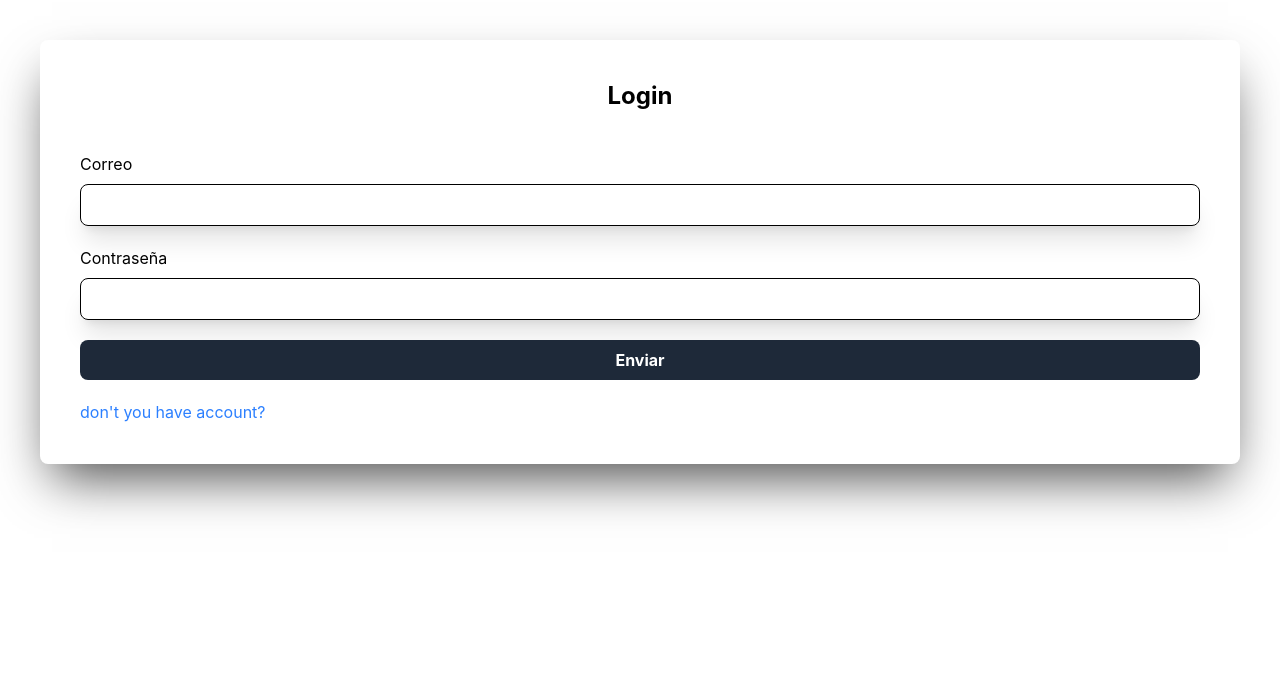
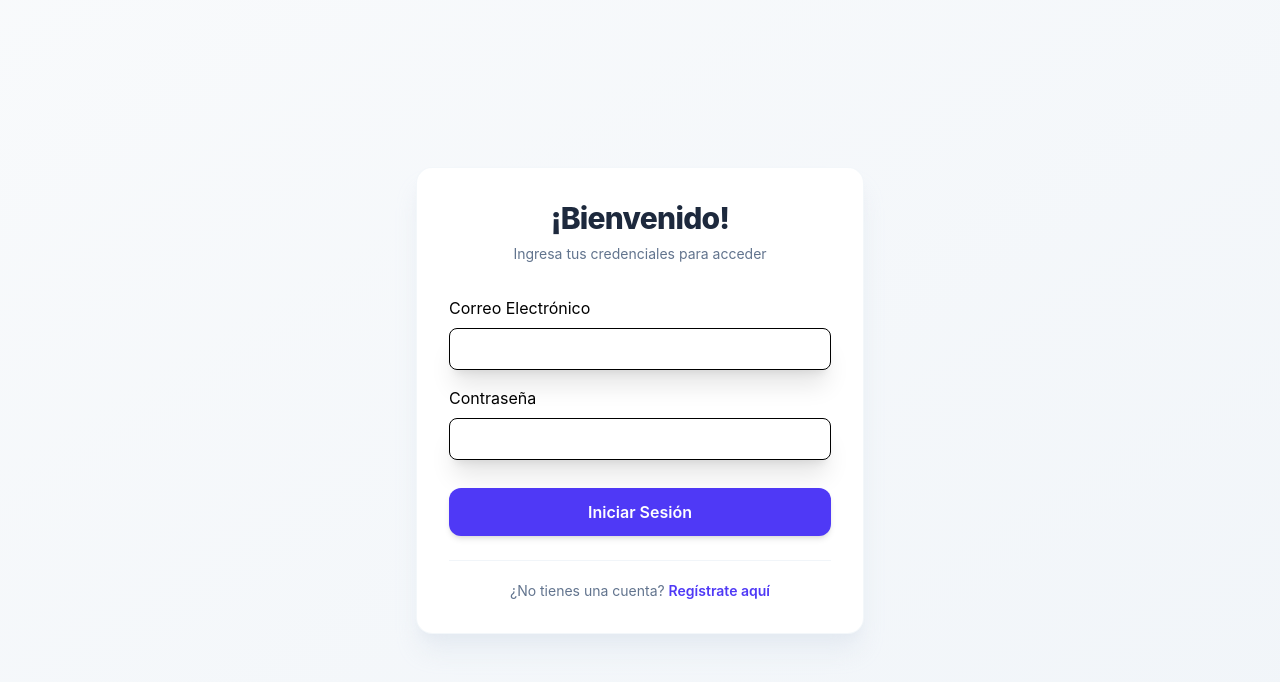
Before and after one commit to and1ru/restaurante-front, a React (Vite) app: page /login in a window 1280 px wide. Shown: the top 682 px of the page. Built offline with nearby package versions, Linux system fonts and the light colour scheme.

Commit message:
se mejoraron los estilos del login

```diff
--- a/src/components/login-form-component.tsx
+++ b/src/components/login-form-component.tsx
@@ -3,29 +3,50 @@ import { Input } from "./input-component";
 import { zodResolver } from "@hookform/resolvers/zod";
 import { loginSchema, type loginType } from "../schemas/login";
 import { useForm, type SubmitHandler } from "react-hook-form";
-import { style } from "../helper/style";
+
+// Clases sugeridas en caso de que quieras actualizar tu archivo ../helper/style
+const formClass = "flex flex-col gap-5";
+const buttonClass = "w-full py-3 px-4 bg-indigo-600 hover:bg-indigo-700 text-white font-semibold rounded-xl shadow-md hover:shadow-indigo-100 transition-all duration-200 active:scale-[0.99] mt-2 cursor-pointer";
 
 export const LoginForm = () => {
-    const navegar = useNavigate()
+  const navegar = useNavigate();
 
-    const {control, handleSubmit, formState: {errors}} = useForm<loginType>({
+  const { control, handleSubmit, formState: { errors } } = useForm<loginType>({
     defaultValues: {
       email: "",
       password: ""
     },
     mode: "onBlur",
     resolver: zodResolver(loginSchema)
-    })
+  });
 
-    const handleForm:SubmitHandler<loginType> = (data) => {
-        console.log(data)
-        navegar("/private/dashboard", {replace:true})
-    }
+  const handleForm: SubmitHandler<loginType> = (data) => {
+    console.log(data);
+    navegar("/private/dashboard", { replace: true });
+  };
+
   return (
-        <form onSubmit={handleSubmit(handleForm)} className={style.form}>
-            <Input control={control} label="Correo" name="email" type="text" error={errors.email}/>
-            <Input control={control} label="Contraseña" name="password" type="password" error={errors.password}/>
-            <button className={style.button}>Enviar</button>
+    <form onSubmit={handleSubmit(handleForm)} className={formClass}>
+      <div className="space-y-4">
+        <Input
+          control={control}
+          label="Correo Electrónico"
+          name="email"
+          type="text"
+          error={errors.email}
+        />
+        <Input
+          control={control}
+          label="Contraseña"
+          name="password"
+          type="password"
+          error={errors.password}
+        />
+      </div>
+
+      <button type="submit" className={buttonClass}>
+        Iniciar Sesión
+      </button>
     </form>
   );
 };
--- a/src/page/login-page.tsx
+++ b/src/page/login-page.tsx
@@ -3,12 +3,39 @@ import { LoginForm } from "../components/login-form-component";
 
 export const LoginPage = () => {
   return (
-    <main className="p-10">
-        <div className="p-10 shadow-2xl rounded-lg shadow-black/70">
-            <h1 className="text-center text-2xl font-bold mb-10">Login</h1>
-            <LoginForm/>
-            <Link to="/register" className="text-blue-500 cursor-pointer" >don't you have account?</Link>
+    // Centramos todo en pantalla completa con flex, items-center y justify-center
+    <main className="flex min-h-screen items-center justify-center bg-linear-to-br from-slate-50 to-slate-100 p-4">
+
+      {/* Tarjeta de Login optimizada con ancho máximo y sombra suave */}
+      <div className="w-full max-w-md bg-white p-8 rounded-2xl shadow-xl shadow-slate-200/80 border border-slate-100/80 flex flex-col">
+
+        {/* Encabezado */}
+        <div className="text-center mb-8">
+          <h1 className="text-3xl font-extrabold text-slate-800 tracking-tight">
+            ¡Bienvenido!
+          </h1>
+          <p className="text-sm text-slate-500 mt-2">
+            Ingresa tus credenciales para acceder
+          </p>
         </div>
+
+        {/* Formulario */}
+        <LoginForm />
+
+        {/* Enlace de Registro estilizado abajo */}
+        <div className="text-center mt-6 pt-5 border-t border-slate-100">
+          <p className="text-sm text-slate-500">
+            ¿No tienes una cuenta?{" "}
+            <Link
+              to="/register"
+              className="font-semibold text-indigo-600 hover:text-indigo-500 hover:underline transition-colors duration-150"
+            >
+              Regístrate aquí
+            </Link>
+          </p>
+        </div>
+
+      </div>
     </main>
   );
 };
```
Lines whose indentation alone changed are shown as unchanged.
